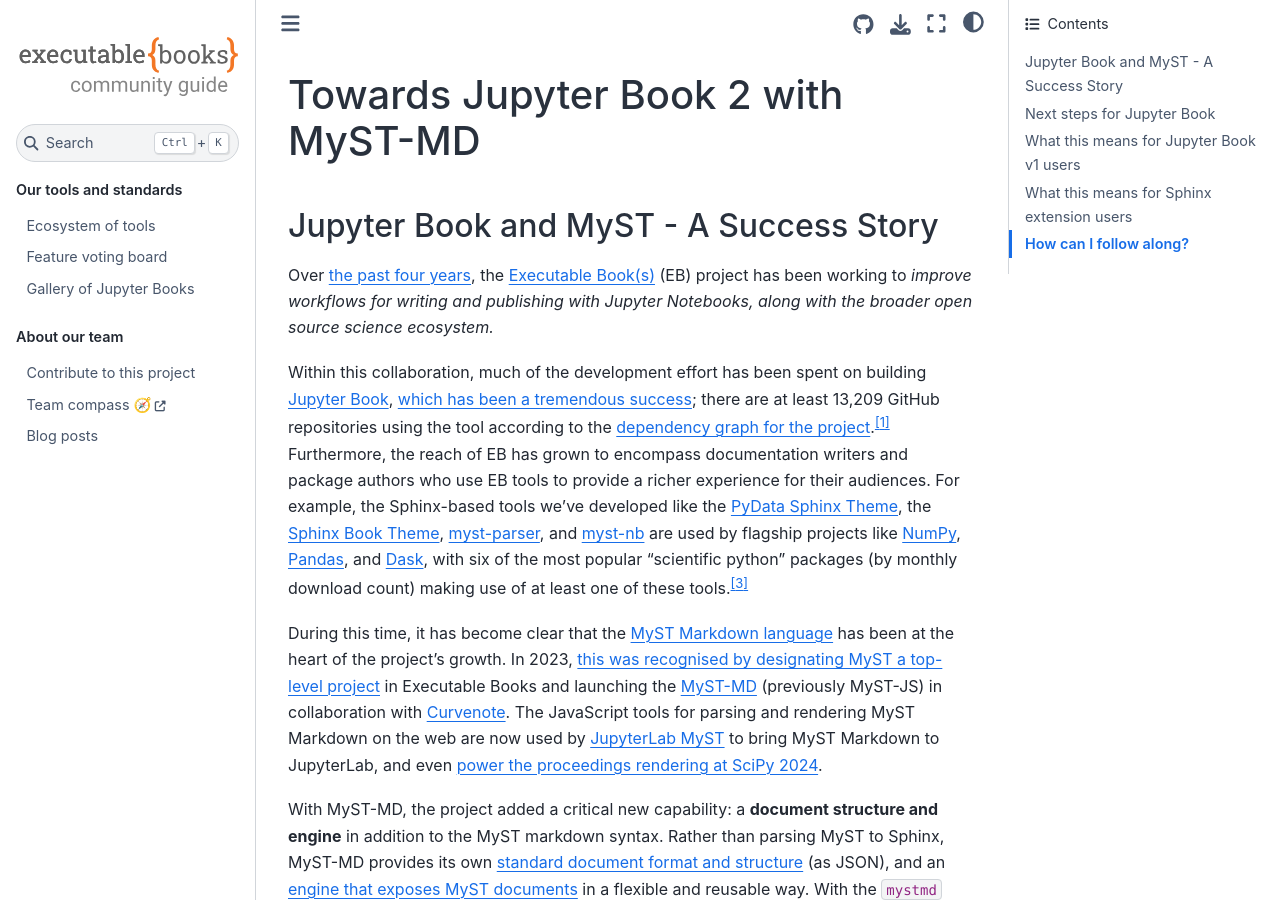
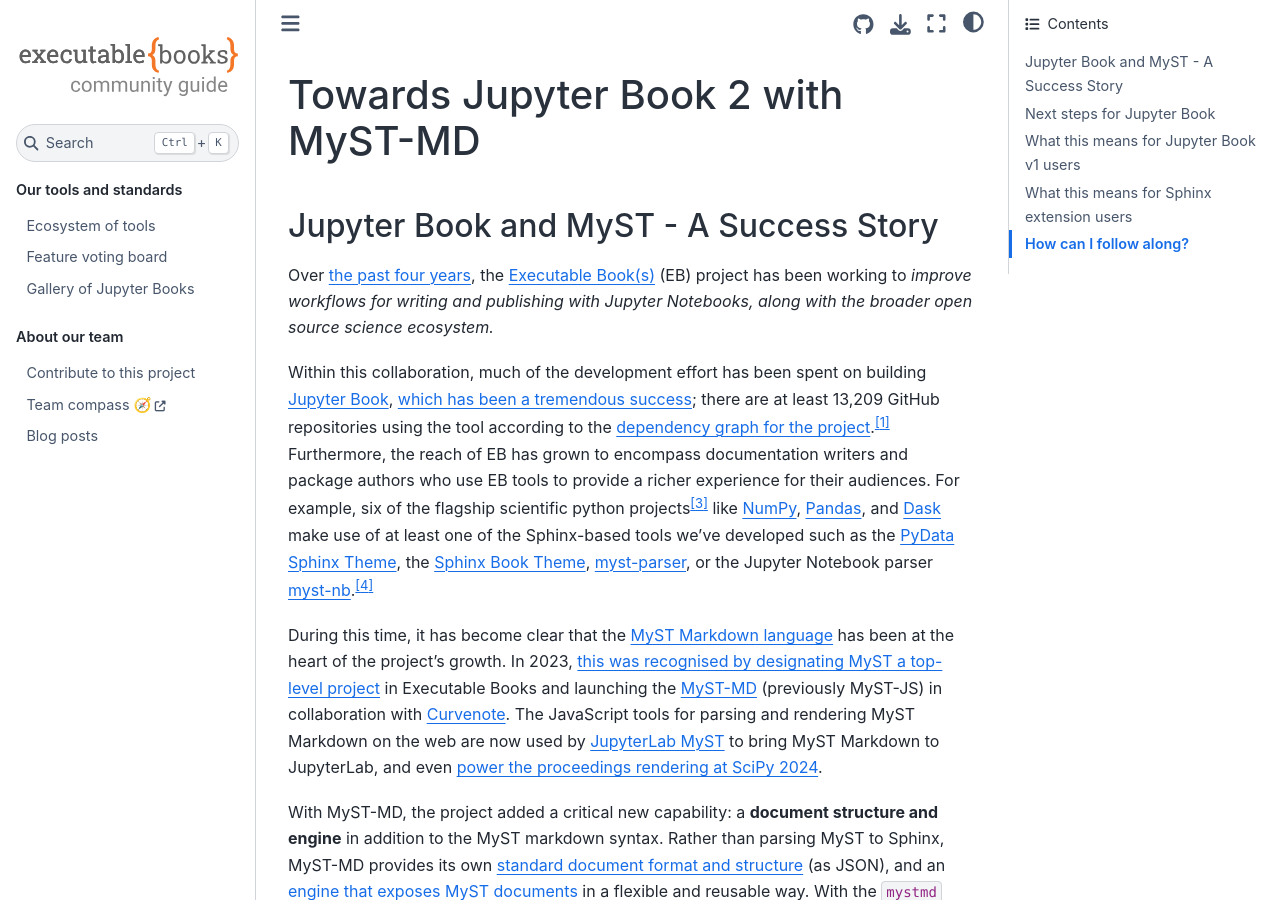
Before and after one commit to executablebooks/meta, a Sphinx documentation site: the page built from docs/blog/2024-05-20-jupyter-book-myst.md, in a window 1280 px wide and 900 px high. Built offline with Sphinx 7.4.7 and the Sphinx Book theme 1.1.4, drawn with Linux system fonts in a browser that asks for light colours; some of the changed text lies outside the part shown.

Commit message:
docs: invert sentence order
Co-authored-by: Leah Wasser <leah@pyopensci.org>

```diff
--- a/docs/blog/2024-05-20-jupyter-book-myst.md
+++ b/docs/blog/2024-05-20-jupyter-book-myst.md
@@ -10,8 +10,9 @@
 
 Over [the past four years](https://executablebooks.org/en/latest/blog/2020-02-25-hello-world/), the [Executable Book(s)](https://executablebooks.org) (EB) project has been working to _improve workflows for writing and publishing with Jupyter Notebooks, along with the broader open source science ecosystem._
 
-Within this collaboration, much of the development effort has been spent on building [Jupyter Book](https://jupyterbook.org/), [which has been a tremendous success](https://executablebooks.org/en/latest/blog/2023/new-project-members/); there are at least 13,209 GitHub repositories using the tool according to the [dependency graph for the project](https://github.com/executablebooks/jupyter-book/network/dependents).[^1] Furthermore, the reach of EB has grown to encompass documentation writers and package authors who use EB tools to provide a richer experience for their audiences. For example, the Sphinx-based tools we’ve developed like the [PyData Sphinx Theme](http://pydata-sphinx-theme.readthedocs.io), the [Sphinx Book Theme](http://sphinx-book-theme.readthedocs.io), [myst-parser](https://myst-parser.readthedocs.io), and [myst-nb](https://myst-nb.readthedocs.io) are used by flagship projects like [NumPy](https://numpy.org/doc/stable/), [Pandas](https://pandas.pydata.org/docs/), and [Dask](https://docs.dask.org/en/stable/), with six of the most popular “scientific python” packages (by monthly download count) making use of at least one of these tools.[^popular]
+Within this collaboration, much of the development effort has been spent on building [Jupyter Book](https://jupyterbook.org/), [which has been a tremendous success](https://executablebooks.org/en/latest/blog/2023/new-project-members/); there are at least 13,209 GitHub repositories using the tool according to the [dependency graph for the project](https://github.com/executablebooks/jupyter-book/network/dependents).[^1] Furthermore, the reach of EB has grown to encompass documentation writers and package authors who use EB tools to provide a richer experience for their audiences. For example, six of the flagship scientific python projects[^scipy] like [NumPy](https://numpy.org/doc/stable/), [Pandas](https://pandas.pydata.org/docs/), and [Dask](https://docs.dask.org/en/stable/) make use of at least one of the Sphinx-based tools we’ve developed such as the [PyData Sphinx Theme](http://pydata-sphinx-theme.readthedocs.io), the [Sphinx Book Theme](http://sphinx-book-theme.readthedocs.io), [myst-parser](https://myst-parser.readthedocs.io), or the Jupyter Notebook parser [myst-nb](https://myst-nb.readthedocs.io).[^popular]
 
+[^scipy]: Here, Scientific Python means something distinct from "scientific python". The former refers to a community project <https://scientific-python.org/>.
 [^1]: These are repositories whose dependency information is sufficiently described such that GitHub is able to identify a dependency upon Jupyter Book. As such, the true figure may be higher.
 
 [^popular]: See [https://hugovk.github.io/top-pypi-packages](https://hugovk.github.io/top-pypi-packages) for the list we used.
```
